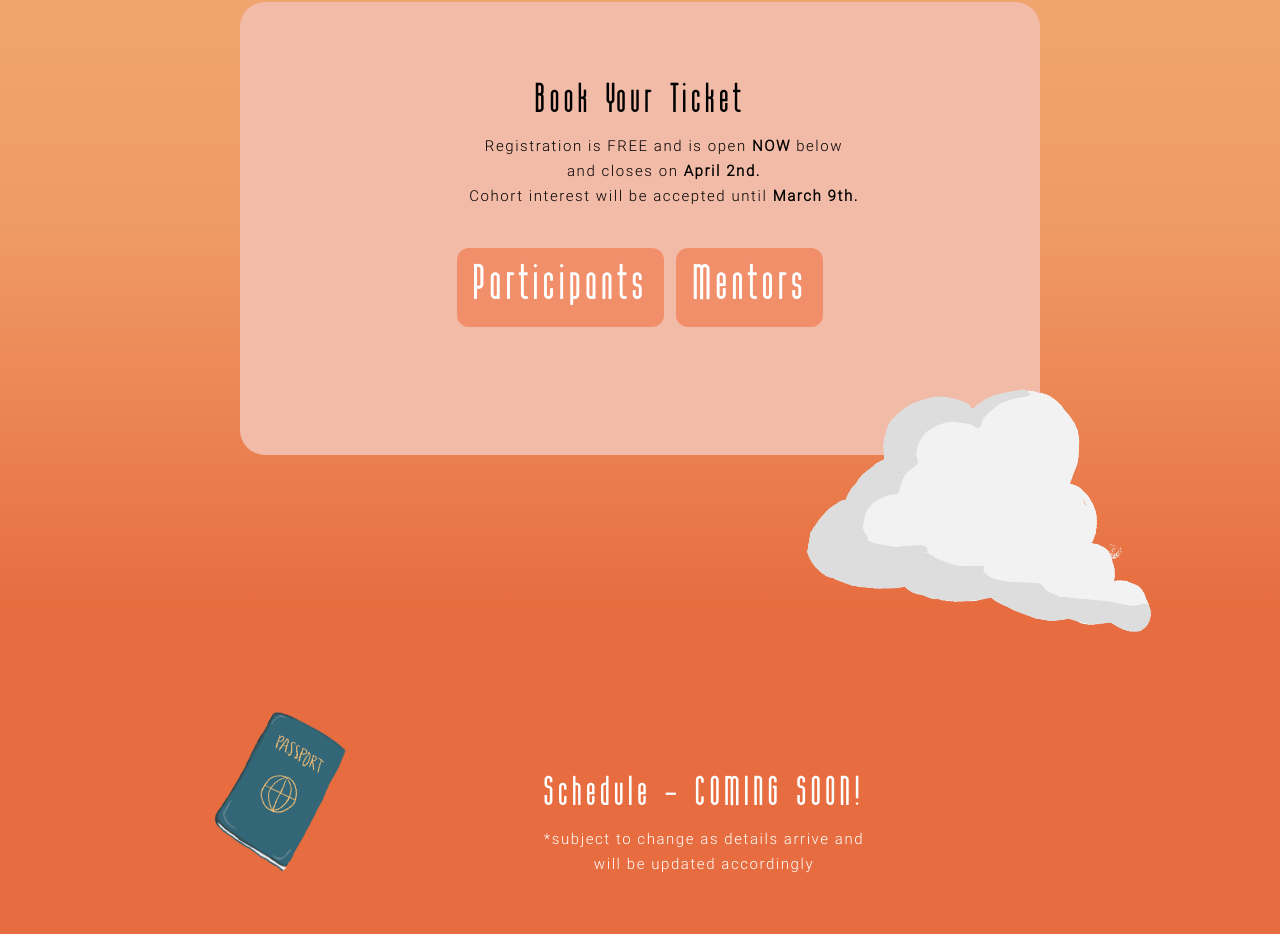
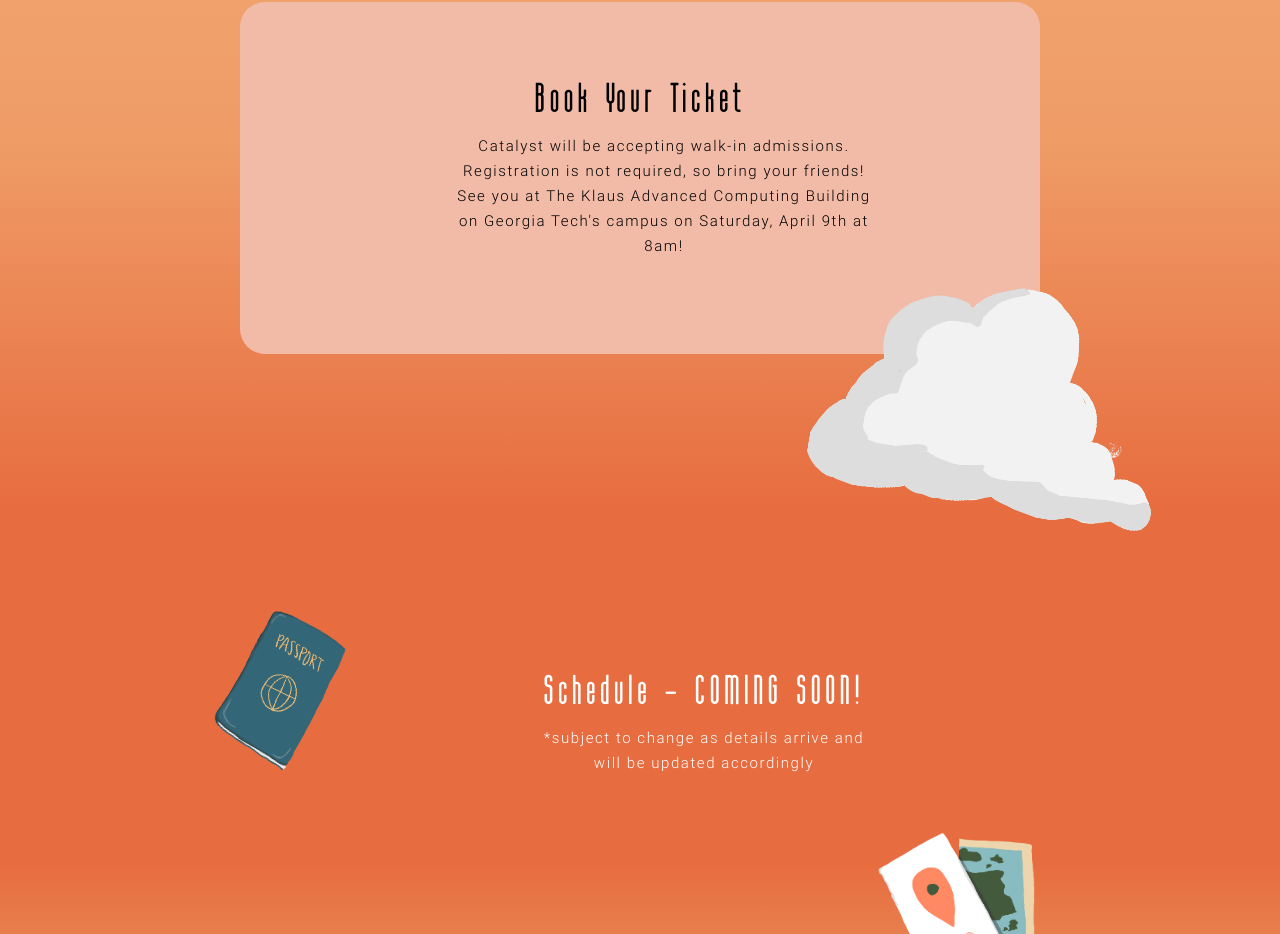
Before and after one commit to HackGT/catalyst-2022-event-site, a Next.js app: page / in a window 1280 px wide. Shown: the part 4075-5009 px from the top of the page. Built offline with nearby package versions, Linux system fonts and the light colour scheme.

Commit message:
Replace registration buttons with text

```diff
--- a/pages/index.tsx
+++ b/pages/index.tsx
@@ -47,7 +47,7 @@ function MainPage() {
           <ul>
             <li>Co-leading a student cohort</li>
             <li>Encouraging mentees to network within cohorts</li>
-            <li>Inspiring mentees to learn both during and after the event</li>
+            <li>Inspiring mentees to learn both during and after the event</li>
             <li>Arriving on-time and staying throughout the duration of the event</li>
           </ul>
           <p>Mentor registration is opening soon! </p>
@@ -155,19 +155,10 @@ function MainPage() {
           <div className={styles.rectangle}>
             <h3 className={styles.registerTitle}>Book Your Ticket</h3>
             <p className={styles.marginText}>
-              Registration is FREE and is open <b>NOW</b> below
-              <br></br>and closes on <b>April 2nd.</b>
-              <br></br>
-              Cohort interest will be accepted until <b>March 9th.</b>{" "}
+              Catalyst will be accepting walk-in admissions. Registration is not required, so bring
+              your friends! See you at The Klaus Advanced Computing Building on Georgia
+              {` Tech's`} campus on Saturday, April 9th at 8am!
             </p>
-            <div className={styles.registerButton}>
-              <a href="https://forms.gle/WLRq9B6AkmdU1fxaA" className={styles.button}>
-                Participants
-              </a>
-              <a href="https://forms.gle/G8A94VQQP2MSoXJi9" className={styles.button}>
-                Mentors
-              </a>
-            </div>
           </div>
           <img src="/img/Clouds 2.png" alt="clouds" id={styles.clouds2Img} />
         </section>
```
